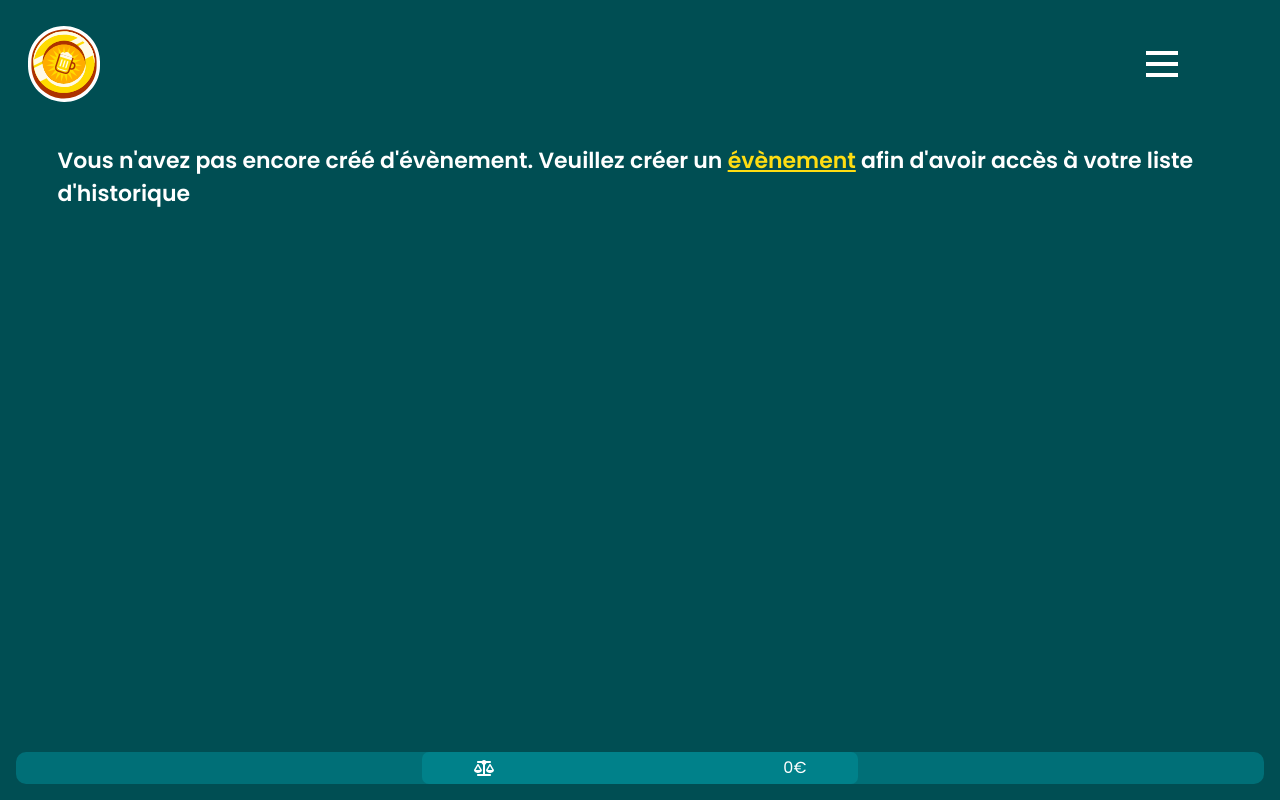
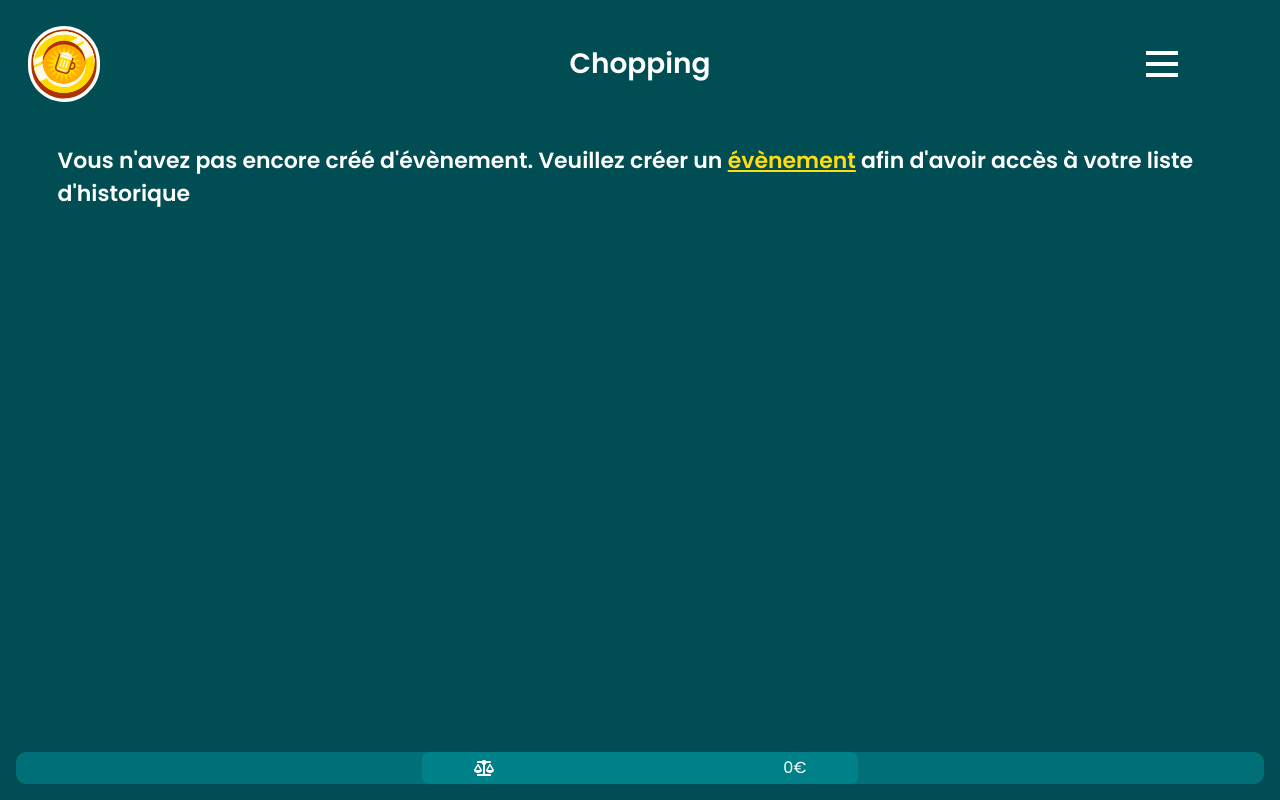
Before and after one commit to RosaBld/Chopping, a React (Vite) app: page /budget in a window 1280 px wide. Built offline with nearby package versions, Linux system fonts and the light colour scheme.

Commit message:
adding the title

```diff
--- a/src/partials/Header.jsx
+++ b/src/partials/Header.jsx
@@ -31,7 +31,10 @@ export default function Header() {
     <div className="header">
 
       {location.pathname !== '/' &&
+      <div className="logoAndTitle">
         <img src="/Chopping-logo.svg" alt="logo Chopp'ing" className="ChoppinLogo" />
+        <h1 className="title">Chopping</h1>
+      </div>
       }
 
       <div className={`burger-menu ${isActive ? 'open' : ''}`} onClick={toggleModal}>
--- a/src/style/css/style.css
+++ b/src/style/css/style.css
@@ -289,6 +289,13 @@ table thead tr .numberUser, table thead tr .given, table tbody tr .numberUser, t
   font-weight: 600;
   font-size: 16px;
   margin: 4vh 2vh;
+}
+
+.title {
+  font-family: "Poppins", sans-serif;
+  color: white;
+  font-weight: 600;
+  font-size: 28px;
 }
 
 .createBudget {
@@ -956,7 +963,13 @@ body {
   justify-content: center;
   align-items: center;
 }
-.header .ChoppinLogo {
+.header .logoAndTitle {
+  display: flex;
+  flex-direction: row;
+  justify-content: center;
+  align-items: center;
+}
+.header .logoAndTitle .ChoppinLogo {
   width: 9vh;
   left: 3.5vh;
   position: absolute;
--- a/src/style/scss/base/_typography.scss
+++ b/src/style/scss/base/_typography.scss
@@ -328,3 +328,10 @@ table {
   font-size: 16px;
   margin: 4vh 2vh;
 }
+
+.title {
+  font-family: "Poppins", sans-serif;
+  color: white;
+  font-weight: 600;
+  font-size: 28px;
+}
--- a/src/style/scss/layouts/_header.scss
+++ b/src/style/scss/layouts/_header.scss
@@ -5,11 +5,18 @@
   justify-content: center;
   align-items: center;
 
-  .ChoppinLogo {
-    width: 9vh;
-    left: 3.5vh;
-    position: absolute;
+  .logoAndTitle {
+    display: flex;
+    flex-direction: row;
+    justify-content: center;
+    align-items: center;
+    .ChoppinLogo {
+      width: 9vh;
+      left: 3.5vh;
+      position: absolute;
+    }
   }
+
 
   .burger-menu {
     position: absolute;
```
Also changed, not shown: 1 other file (tests, documents, lock files or other folders).
